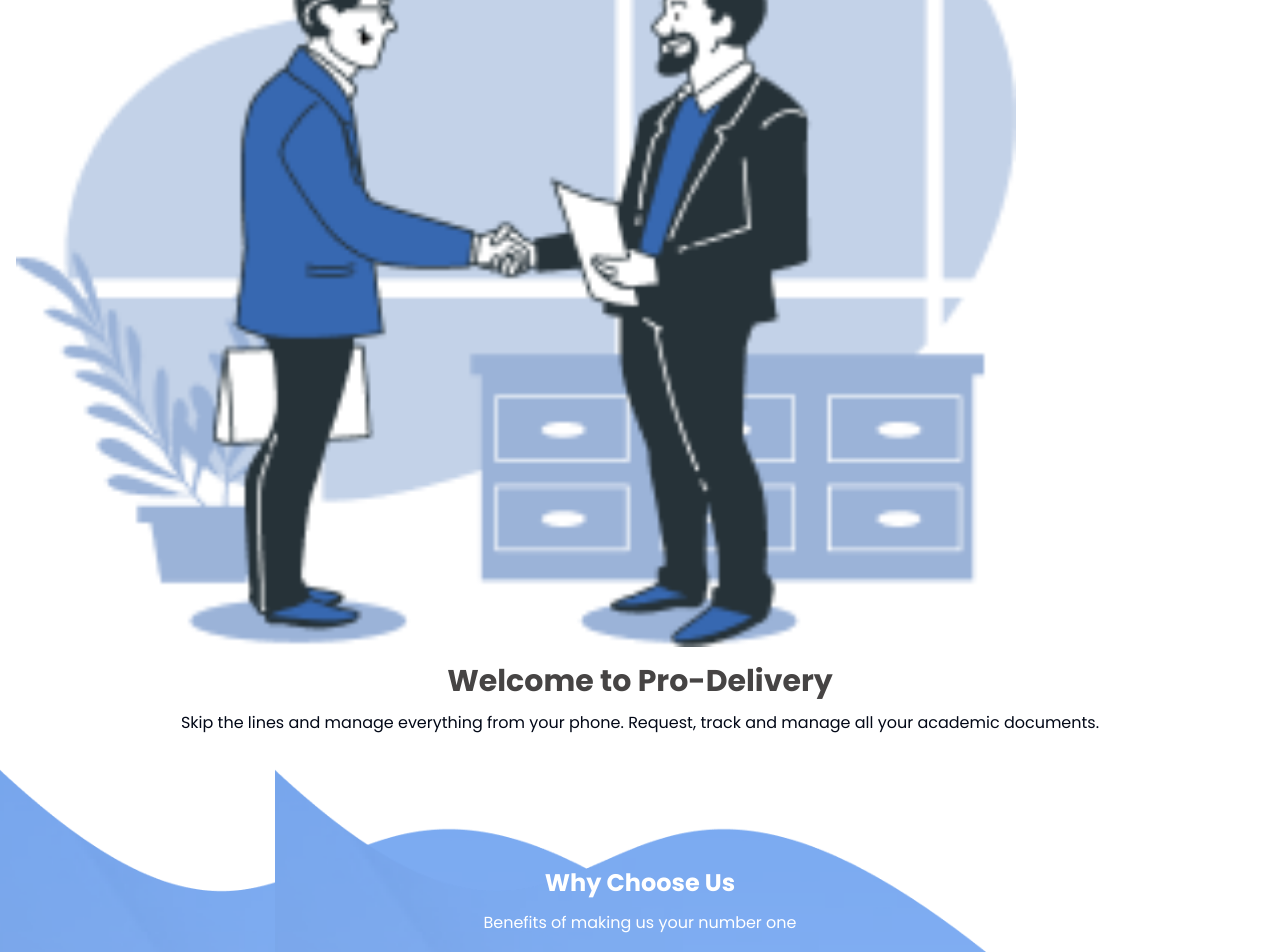
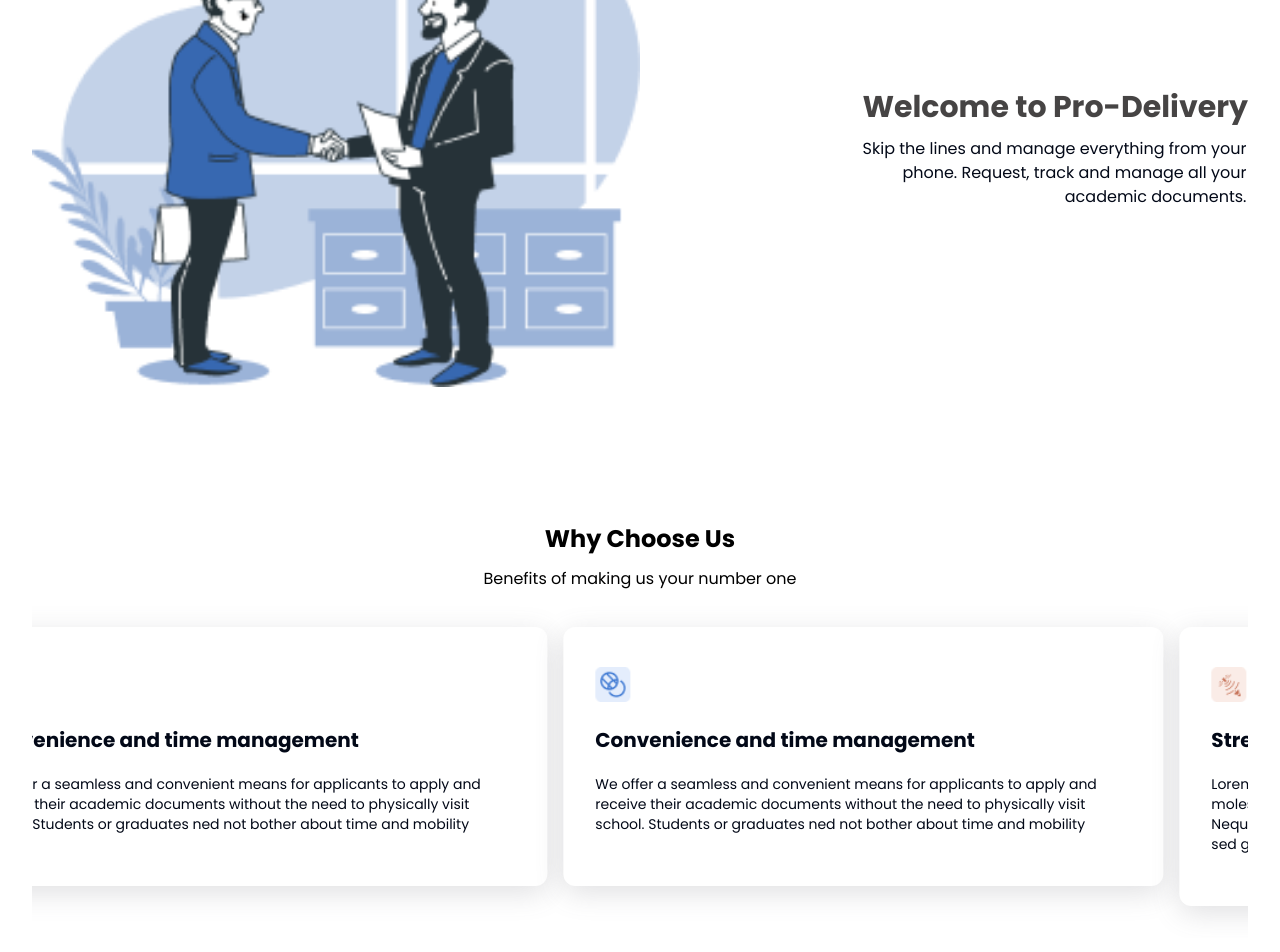
Before and after one commit to Juvis237/ProGuide_FrontEnd, a Next.js app: page / in a window 1280 px wide. Shown: the part 300-1252 px from the top of the page. Built offline with nearby package versions, Linux system fonts and the light colour scheme.

Commit message:
fix: responsive layout

```diff
--- a/data.ts
+++ b/data.ts
@@ -457,6 +457,26 @@
     },
 ]
 
+export const agent = [{
+    name: 'firstName',
+    label: 'First name',
+}, {
+    name: 'lastName',
+    label: "Last name"
+}, {
+    name: 'nic',
+    label: "National Identification Card number(NIC)"
+},
+{
+    name: 'handle_doc',
+    label: "What official documents can you handle?"
+},
+{
+    name: 'price',
+    label: "How much is your pricing for a service? "
+}
+]
+
 export const headerSignup = 'Pro-Delivery'
 export const parSignup = 'Begin  an incredible  journey of success with us'
 export const parLogin = 'Welcome back! Let’s pick up from where you ended'
--- a/src/components/hero/Hero.tsx
+++ b/src/components/hero/Hero.tsx
@@ -5,22 +5,25 @@
 
 const Hero = () => {
     return (
-        <div className="flex flex-col justify-center w-full mt-6 p-4">
+        <div className="flex flex-col justify-center md:justify-between items-center w-full mt-6 p-4 md:p-8 md:flex-row">
+            <div className="w-[50%]">
                 <Image
                     src={'/assets/welcome-img.png'}
                     width={1000}
                     height={1000}
                     alt="hero image"
-                className=""
                 />
+            </div>
+            <div className="">
                 <Header
                     title="Welcome to Pro-Delivery"
                     classes="text-center mt-4 text-3xl font-bold text-muted"
                 />
                 <Paragraph
                     content="Skip the lines and manage everything from your phone. Request, track and manage all your academic documents."
-                classes="px-0 text-center"
+                    classes="px-0 text-center md:text-right md:max-w-96"
                 />
+            </div>
         </div>
     )
 }
--- a/src/components/nav/Nav.tsx
+++ b/src/components/nav/Nav.tsx
@@ -5,7 +5,7 @@
 
 const Nav = () => {
     return (
-        <div className="p-4">
+        <div className="p-4 md:p-8">
             <nav className="flex justify-between items-center py-5 bg-primary px-4 rounded-2xl">
                 <h1 className="text-white text-2xl">Pro-Delivery</h1>
                 <Button
--- a/src/components/request-container/RequestContainer.tsx
+++ b/src/components/request-container/RequestContainer.tsx
@@ -20,6 +20,7 @@
 import { Form } from '../ui/form'
 import { Button } from '../ui/button'
 import HeaderNav from '../header-nav/HeaderNav'
+import Image from 'next/image'
 
 const RequestContainer = () => {
     type FieldName = keyof z.infer<typeof documentRequestSchema>
@@ -128,9 +129,27 @@
                                 classes="hero text-primary font-bold text-xl"
                             />
                             <Paragraph
-                                content="Let’s begin your application process. Please fill in the form below"
+                                content={steps[currentStep].description}
                                 classes="text-sm"
                             />
+                            {currentStep === 2 && (
+                                <div className="dashboard-summary rounded-2xl my-8 flex justify-center items-center min-h-[180px] flex-col relative">
+                                    <Header
+                                        title="Total Amount"
+                                        classes="text-xl text-center"
+                                    />
+                                    <Paragraph
+                                        content="XAF 4,000"
+                                        classes="text-center text-2xl font-bold"
+                                    />
+                                    <small className="text-[0.75rem]">
+                                        <span className="text-white">
+                                            charges incured:
+                                        </span>{' '}
+                                        XAF100
+                                    </small>
+                                </div>
+                            )}
                         </>
                     ) : (
                         <Paragraph
--- a/src/components/why-choose-us/WhyChooseUs.tsx
+++ b/src/components/why-choose-us/WhyChooseUs.tsx
@@ -9,15 +9,15 @@
 
 const WhyChooseUs = () => {
     return (
-        <div className="img-bg-why-us flex justify-center">
-            <div className="px-4">
+        <div className="img-bg-why-us md:bg-none flex justify-center md:justify-start md:w-full">
+            <div className="px-4 md:px-8 md:w-full">
                 <Header
                     title="Why Choose Us"
-                    classes="text-center text-white font-bold text-2xl mt-[6.5rem]"
+                    classes="text-center text-white md:text-black font-bold text-2xl mt-[6.5rem]"
                 />
                 <Paragraph
                     content="Benefits of making us your number one"
-                    classes="text-white text-center "
+                    classes="text-white text-center md:text-black"
                 />
                 <Carousel
                     plugins={[
@@ -28,13 +28,13 @@
                     opts={{
                         align: 'start',
                     }}
-                    className="w-full max-w-xs"
+                    className="w-full max-w-xs md:w-full md:max-w-full"
                 >
                     <CarouselContent>
                         {whyCardData.map((card, index) => (
                             <CarouselItem
                                 key={index}
-                                className="md:basis-1/2 lg:basis-1/4"
+                                className="md:basis-1/2 lg:basis-1/2"
                             >
                                 <WhyUseCard
                                     imgSrc={card.imgSrc}
--- a/src/components/why-us-card/WhyUseCard.tsx
+++ b/src/components/why-us-card/WhyUseCard.tsx
@@ -10,7 +10,7 @@
 
 const WhyUseCard: React.FC<Props> = ({ imgSrc, title, content }) => {
     return (
-        <div className="flex flex-col p-4 mt-6 bg-white rounded-xl max-w-[320px]">
+        <div className="flex flex-col p-4 mt-6 md:px-8 md:py-10 bg-white rounded-xl max-w-[320px] md:max-w-full md:box-shadow  md:mb-8">
             <Image src={imgSrc} width={35} height={100} alt="card-icon" />
             <h3 className="font-bold text-xl pt-6 pb-2">{title}</h3>
             <Paragraph content={content} classes="text-left text-sm" />
--- a/src/styles/globals.css
+++ b/src/styles/globals.css
@@ -139,6 +139,13 @@
         object-fit: cover;
         height: 200px;
     }
+    .request-bg-now {
+        background-image: url('/assets/onboarding-CTA-bg.png');
+        background-repeat: no-repeat;
+        background-size: cover;
+        object-fit: cover;
+        height: 200px;
+    }
     .box-shadow-2 {
         box-shadow: 0px 4px 8px -2px hsla(220, 43%, 11%, 0.25);
     }
```
Lines whose indentation alone changed are shown as unchanged.
